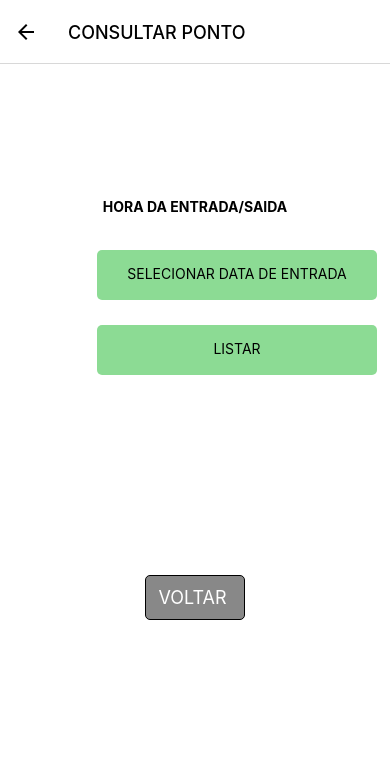
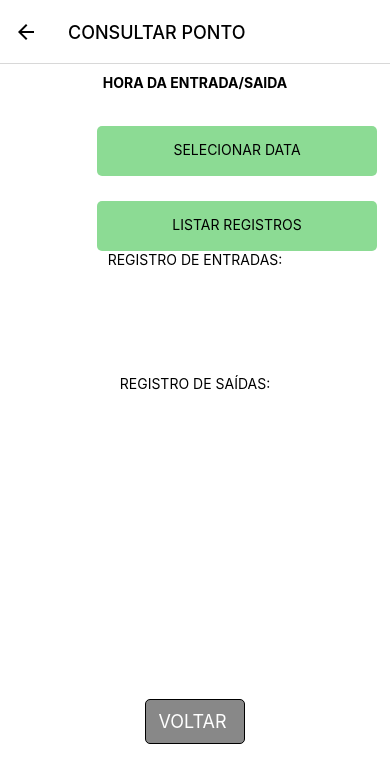
Before and after one commit to JonatanLessa/safirapp, a React Native app: screen /ShowScreen in a window 390 px wide. Shown: the top 782 px of the page. Built offline with nearby package versions, Linux system fonts and the light colour scheme.

Commit message:
Adiciona FlatList para exibição de registros

```diff
--- a/src/pages/ShowScreen/index.js
+++ b/src/pages/ShowScreen/index.js
@@ -3,7 +3,8 @@ import {
   View,
   Text,
   SafeAreaView,
-  StyleSheet,
+  FlatList,
+  Alert,
   } from 'react-native';
 import { useNavigation } from '@react-navigation/native';
 import { Button } from 'react-native-elements/dist/buttons/Button';
@@ -15,6 +16,7 @@ import styles from '../../styles/styleShowScreen';
 import bs from '../../styles/button';
 import ButtonDataPicker from '../../Components/ButtonDataPicker';
 import ButtonRegisterSearch from '../../Components/ButtonRegisterSeach';
+import { CONSTANTS } from '@firebase/util';
 
 
 export default function ShowScreen() {
@@ -23,12 +25,12 @@ export default function ShowScreen() {
   useEffect (()=> {
     navigation.setOptions({ title: 'CONSULTAR PONTO' });
   },[]);
+  //armazena a data selecionada pelo componente DataPicker
+  const [date, setDate] = useState('');
   //armazena dados dos objetos com registro na entrada
   const [dataEntry, setDataEntry] = useState([]);
   //armazena dados dos objetos com registro na saída
   const [dataExit, setDataExit] = useState([]);
-  //armazena a data selecionada pelo componente DataPicker
-  const [date, setDate] = useState('');
   //Resgata dos dados do Realtime Database
   const getDataFromService = () => {
     const db = getDatabase();
@@ -38,29 +40,95 @@ export default function ShowScreen() {
 
     const entryArray = [];
     const exitArray = [];
-
+    //Encontra objetos com a data de entrada e saída selecionada pelo DataPicker e add nos arrays
     snapshot.forEach(data => {
+      if( data.val().dateEntry == date) {
         entryArray.push({
           id: data.key,
           data: data.val().dateEntry,
           hora: data.val().hour
         });
+      }
     });
     snapshot.forEach(data => {
+      if( data.val().dateExit == date) {
         exitArray.push({
           id: data.key,
           data: data.val().dateExit,
           hora: data.val().hour
         });
+      }
     });
-
+    //Armazena
     setDataEntry(entryArray);
     setDataExit(exitArray);
-    imprime();
+
+    alerta(entryArray.length, exitArray.length);
     })
   }
+  //Alerta em caso de não registro na data
+  const alerta = (entryArray, exitArray) => {
+    if((entryArray == 0) && (exitArray == 0)) {
+     Alert.alert("NÃO EXISTE REGISTRO PARA ESSA DATA! ")
+    }
+  }
+
+  return (
+    <SafeAreaView style={styles.container}>
+      <View style={styles.viewCheck}>
+        <Text style={{ fontWeight: 'bold', margin: 10 }}>
+          HORA DA ENTRADA/SAIDA
+        </Text>
+        <ButtonDataPicker
+          title={"SELECIONAR DATA"}
+          value={date}
+          onDateSelect={(selectedDate) => {
+            setDate(selectedDate)
+          }}
+        />
+         <ButtonRegisterSearch
+          title={"LISTAR REGISTROS"}
+          value={''}
+          onPress={() => {
+            getDataFromService()
+          }}
+        />
+      </View>
+      <Text> REGISTRO DE ENTRADAS: </Text>
+      <FlatList
+          data={dataEntry}
+          renderItem={(obj)=>{
+            if( obj.item.data == date){
+              return(
+                <Text> {obj.item.data} às {obj.item.hora}</Text>
+              )
+            }
+          }}
+      />
+      <Text> REGISTRO DE SAÍDAS: </Text>
+      <FlatList
+          data={dataExit}
+          renderItem={(obj)=>{
+            if( obj.item.data == date ) {
+              return(
+                <Text> {obj.item.data} às {obj.item.hora}</Text>
+              )
+            }
+          }}
+      />
+      <View style={{ paddingBottom: 100 }}>
+        <Button
+          buttonStyle={bs.buttonBack2}
+          title="VOLTAR "
+          onPress={() => navigation.navigate('LoginScreen')}
+        />
+      </View>
+    </SafeAreaView>
+  );
+}
+/*
 //Imprime dados no console
-  const imprime = () => {
+  const imprime = (entryArray, exitArray) => {
     dataEntry.forEach(function(nome) {
       if (nome.data == date) {
         console.log("Entrada")
@@ -76,35 +144,4 @@ export default function ShowScreen() {
       }
     });
   }
-
-  return (
-    <SafeAreaView style={styles.container}>
-      <View style={styles.viewCheck}>
-        <Text style={{ fontWeight: 'bold', margin: 10 }}>
-          HORA DA ENTRADA/SAIDA
-        </Text>
-        <ButtonDataPicker
-          title={"SELECIONAR DATA DE ENTRADA"}
-          value={date}
-          onDateSelect={(selectedDate) => {
-            setDate(selectedDate)
-          }}
-        />
-         <ButtonRegisterSearch
-          title={"LISTAR"}
-          value={''}
-          onPress={() => {
-            getDataFromService()
-          }}
-        />
-      </View>
-      <View style={{ paddingBottom: 100 }}>
-        <Button
-          buttonStyle={bs.buttonBack2}
-          title="VOLTAR "
-          onPress={() => navigation.navigate('LoginScreen')}
-        />
-      </View>
-    </SafeAreaView>
-  );
-}
+  */
```
Lines whose indentation alone changed are shown as unchanged.
